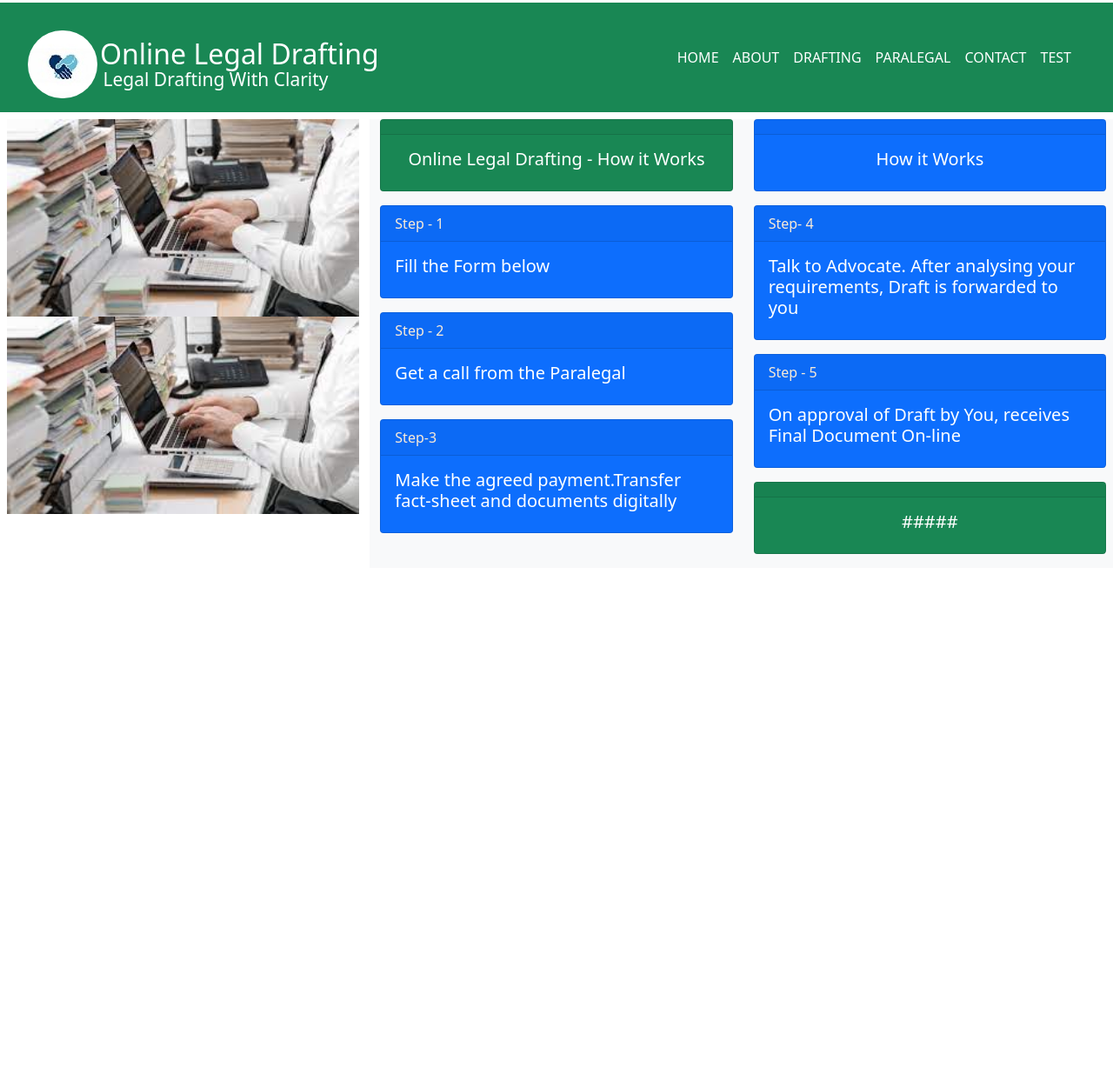
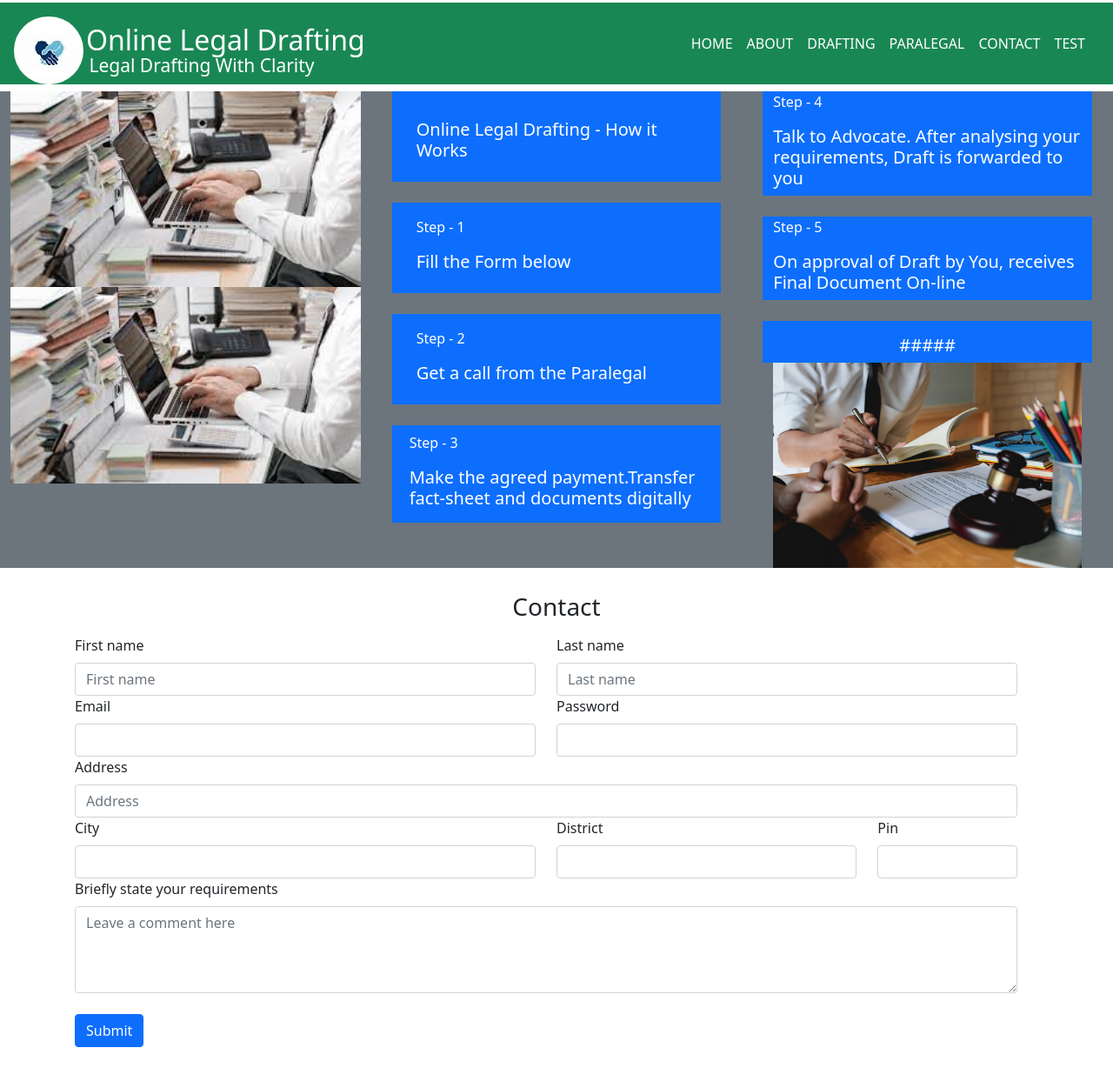
Before and after one commit to advpremnair/OLD-Static-Website, a plain HTML site: page Test.html in a window 1280 px wide. Shown: the part 1-1229 px from the top of the page at 87% size. Before the commit the page ends 800 px from the top, so only its background shows below. Drawn offline with nearby package versions, Linux system fonts and the light colour scheme; files whose address does not match are found by name.

Commit message:
changes made in Test

```diff
--- a/Test.html
+++ b/Test.html
@@ -17,6 +17,7 @@
 
    body{
        margin: 0;
+
    }
 
 
@@ -49,8 +50,8 @@
 </head>
 
 <body>
-  <header class="bg-success mt-1" >
-    <div class="row p-3">
+  <header class="bg-success my-1" >
+    <div class="row my-1">
       <div class="col-md-6 sm-9">
         <img src="../Logo-OLD-2D Resized.jpg" alt="Logo" class="rounded-pill" style="width: 5rem">
                 <h2>Online Legal Drafting</h2>
@@ -99,92 +100,155 @@
   </header>
 
   <section>
-    <div class="container-fluid p-2">
-      <div class="row">
+    <div class="container-fluid my-1">
+      <div class="row my-1">
 
-        <div class="col-md-4">
+        <div class="col-md-4 bg-secondary my-1">
           <img src="./images/legal-drafting -3.jpg" class=" pic3-img w-100" target="_blank" alt="profile pic">
           <img src="./images/legal-drafting -3.jpg" class=" pic3-img w-100" target="_blank" alt="profile pic">
         </div>
 
 
-          <div class="col-md-4 bg-light">
+          <div class="col-md-4 my-1 bg-secondary">
+            <div class="container">
+              <div class="row text-white bg-primary p-3">
+                <p class="pstep1"></p>
+                <h5 class="step1">Online Legal Drafting - How it Works</h5>
+              </div>
+            </div>
+            <br>
 
-            <div class="card text-white bg-success mb-3" style="max-width: 18rem px-1;">
-              <div class="card-header"></div>
-              <div class="card-body">
-                <h5 class="card-title text-center">Online Legal Drafting - How it Works</h5>
-                <p class="card-text"></p>
+            <div class="container">
+              <div class="row text-white bg-primary p-3">
+                <p class="pstep1">Step - 1</p>
+                <h5 class="step1">Fill the Form below</h5>
+
               </div>
+            </div>
+            <br>
+
+            <div class="container">
+              <div class="row text-white bg-primary p-3">
+                <p class="pstep1">Step - 2</p>
+                <h5 class="step1">Get a call from the Paralegal</h5>
               </div>
+            </div>
+            <br>
 
-              <div class="card text-white bg-primary mb-3" style="max-width: 18rem px-1;">
-              <div class="card-header" style="color:antiquewhite">Step - 1</div>
-              <div class="card-body">
-                <h5 class="card-title">Fill the Form below</h5>
-                <p class="card-text"></p>
+            <div class="container">
+              <div class="row text-white bg-primary p-2">
+                <p class="pstep1">Step - 3</p>
+                <h5 class="step1">Make the agreed payment.Transfer fact-sheet and documents digitally</h5>
               </div>
-              </div>
+            </div>
 
-              <div class="card text-white bg-primary mb-3" style="max-width: 18rem px-1;">
-              <div class="card-header" style="color:antiquewhite">Step - 2</div>
-              <div class="card-body">
-                <h5 class="card-title">Get a call from the Paralegal</h5>
-                <p class="card-text"></p>
-              </div>
-              </div>
 
-              <div class="card text-white bg-primary mb-3" style="max-width: 18rem px-1;">
-              <div class="card-header" style="color:antiquewhite">Step-3</div>
-              <div class="card-body">
-                <h5 class="card-title">Make the agreed payment.Transfer fact-sheet and documents digitally</h5>
-                <p class="card-text"></p>
-              </div>
-              </div>
 
           </div>
 
 
-          <div class="col-md-4 bg-light">
+          <div class="col-md-4 my-1 bg-secondary">
 
-            <div class="card text-white bg-primary mb-3" style="max-width: 18rem px-1;">
-              <div class="card-header"></div>
-              <div class="card-body">
-                <h5 class="card-title text-center">How it Works</h5>
-                <p class="card-text"></p>
+            <div class="container">
+              <div class="row text-white bg-primary">
+                <p class="pstep1">Step - 4</p>
+                <h5 class="step1">Talk to Advocate. After analysing your requirements, Draft is forwarded to you</h5>
               </div>
+            </div>
+            <br>
+
+            <div class="container">
+              <div class="row text-white bg-primary">
+                <p class="pstep1">Step - 5</p>
+                <h5 class="step1">On approval of Draft by You, receives Final Document On-line</h5>
               </div>
+            </div>
+            <br>
 
+            <div class="container">
+              <div class="row text-white text-center bg-primary">
+                <p class="pstep1"></p>
+                <h5 class="step1">#####</h5>
+              </div>
+            </div>
 
-            <div class="card text-white bg-primary mb-3" style="max-width: 18rem px-1;">
-              <div class="card-header" style="color:antiquewhite">Step- 4</div>
-              <div class="card-body">
-                <h5 class="card-title">Talk to Advocate. After analysing your requirements, Draft is forwarded to you</h5>
-                <p class="card-text"></p>
-              </div>
-              </div>
+            <div class="container">
+              <img src="./images/legal-drafting -4.jpg" class=" pic3-img w-100" alt="profile pic">
+             </div>
 
-              <div class="card text-white bg-primary mb-3" style="max-width: 18rem px-1;">
-              <div class="card-header" style="color:antiquewhite">Step - 5</div>
-              <div class="card-body">
-                <h5 class="card-title">On approval of Draft by You, receives Final Document On-line</h5>
-                <p class="card-text"></p>
-              </div>
-              </div>
-
-              <div class="card text-white bg-success mb-3" style="max-width: 18rem px-1;">
-              <div class="card-header"></div>
-              <div class="card-body">
-                <h5 class="card-title text-center">#####</h5>
-                <p class="card-text"></p>
-              </div>
-              </div>
+      </div>
+    </div>
+  </section>
 
 
 
+
+  </section>
+
+  <section class="m-4">
+    <h3 class="text-center">Contact</h3>
+    <br>
+
+
+    <div class="container">
+      <div class="row">
+
+        <div class="col-12">
+        <form class="row g-3">
+
+          <div class="row">
+            <div class="col-md-6">
+              <label for="First name" class="form-label">First name</label>
+              <input type="text" class="form-control" placeholder="First name" aria-label="First name">
+            </div>
+
+
+            <div class="col-md-6">
+              <label for="Last name" class="form-label">Last name</label>
+              <input type="text" class="form-control" placeholder="Last name" aria-label="Last name">
+            </div>
+
+          <div class="col-md-6 ms-auto">
+            <label for="inputEmail4" class="form-label">Email</label>
+            <input type="email" class="form-control" id="inputEmail4">
+          </div>
+
+
+          <div class="col-md-6">
+            <label for="inputPassword4" class="form-label">Password</label>
+            <input type="password" class="form-control" id="inputPassword4">
+          </div>
+          <div class="col-12">
+            <label for="inputAddress" class="form-label">Address</label>
+            <input type="text" class="form-control" id="inputAddress" placeholder="Address">
+          </div>
+
+          <div class="col-md-6">
+            <label for="inputCity" class="form-label">City</label>
+            <input type="text" class="form-control" id="inputCity">
+          </div>
+
+          <div class="col-md-4">
+            <label for="inputDistrict" class="form-label">District</label>
+            <input type="text" class="form-control" id="inputDistrict">
+          </div>
+
+          <div class="col-md-2">
+            <label for="pin" class="form-label">Pin</label>
+            <input type="number" class="form-control" id="pin">
+          </div>
+
+          <div class="col-12">
+            <label for="comment on your requirements" class="form-label">Briefly state your requirements</label>
+            <textarea class="form-control" placeholder="Leave a comment here" id="floatingTextarea2" style="height: 100px"></textarea><br>
+        </div>
+
+          <div class="col-12">
+            <button type="submit" class="btn btn-primary">Submit</button>
+          </div>
+
+        </form>
       </div>
-    </div>
-
   </section>
 
 
```
